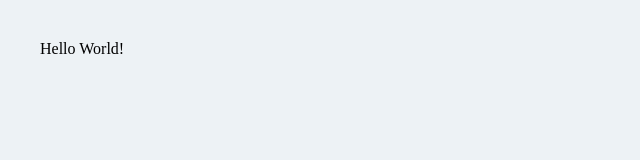
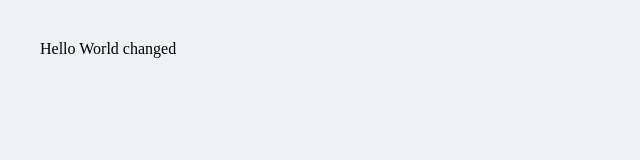
Before and after one commit to VanessaEly/example-listener, a website: page client/src/index.html in a window 1280 px wide. Shown: the full height of the page, 0-640 px from the left. Drawn offline with Linux system fonts and the light colour scheme.

Commit message:
Test to trigger build

```diff
--- a/client/src/index.html
+++ b/client/src/index.html
@@ -21,7 +21,7 @@
 
 <body>
 	<div id="app">
-        Hello World!
+        Hello World changed
 	</div>
 	<!-- <script async src="./stats_module/dist/js/bundle.js"></script>
 	<script async src="./etc/libs/fontawesome/fontawesome.min.js"></script>
```
